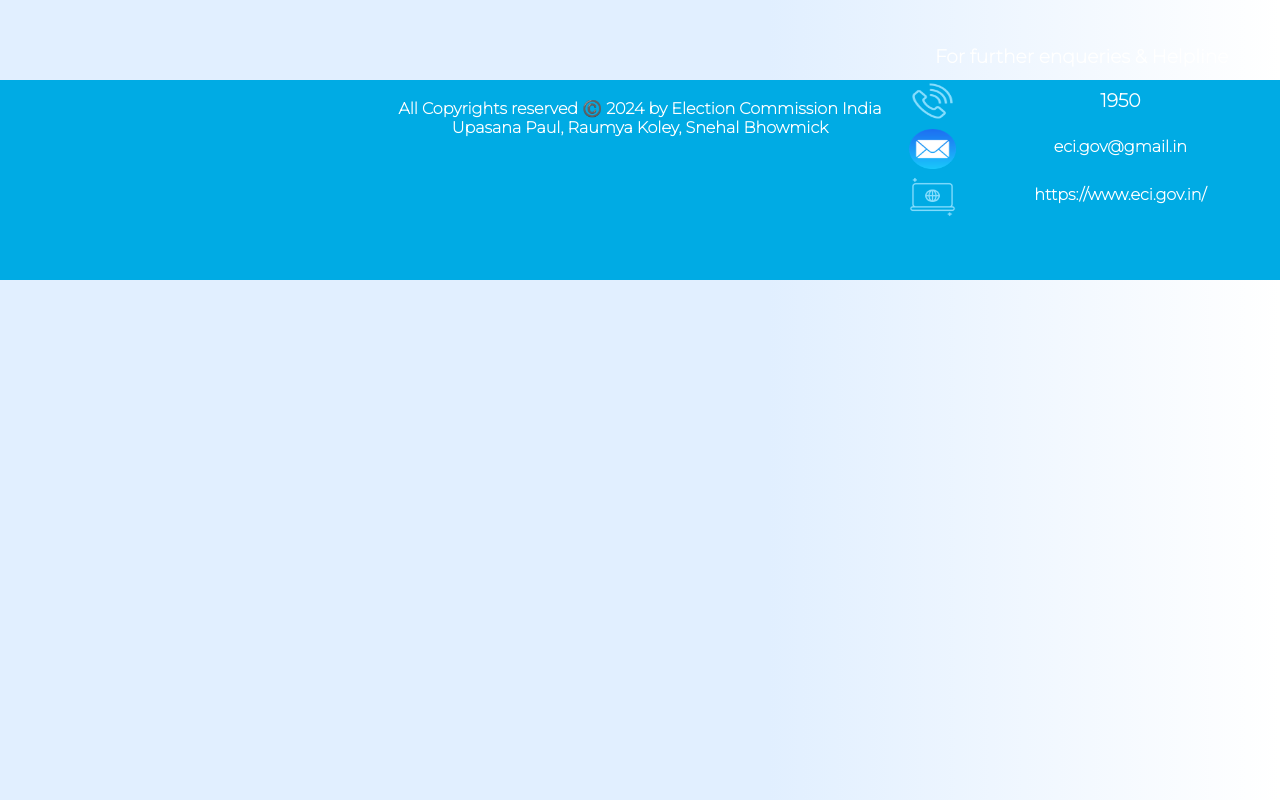
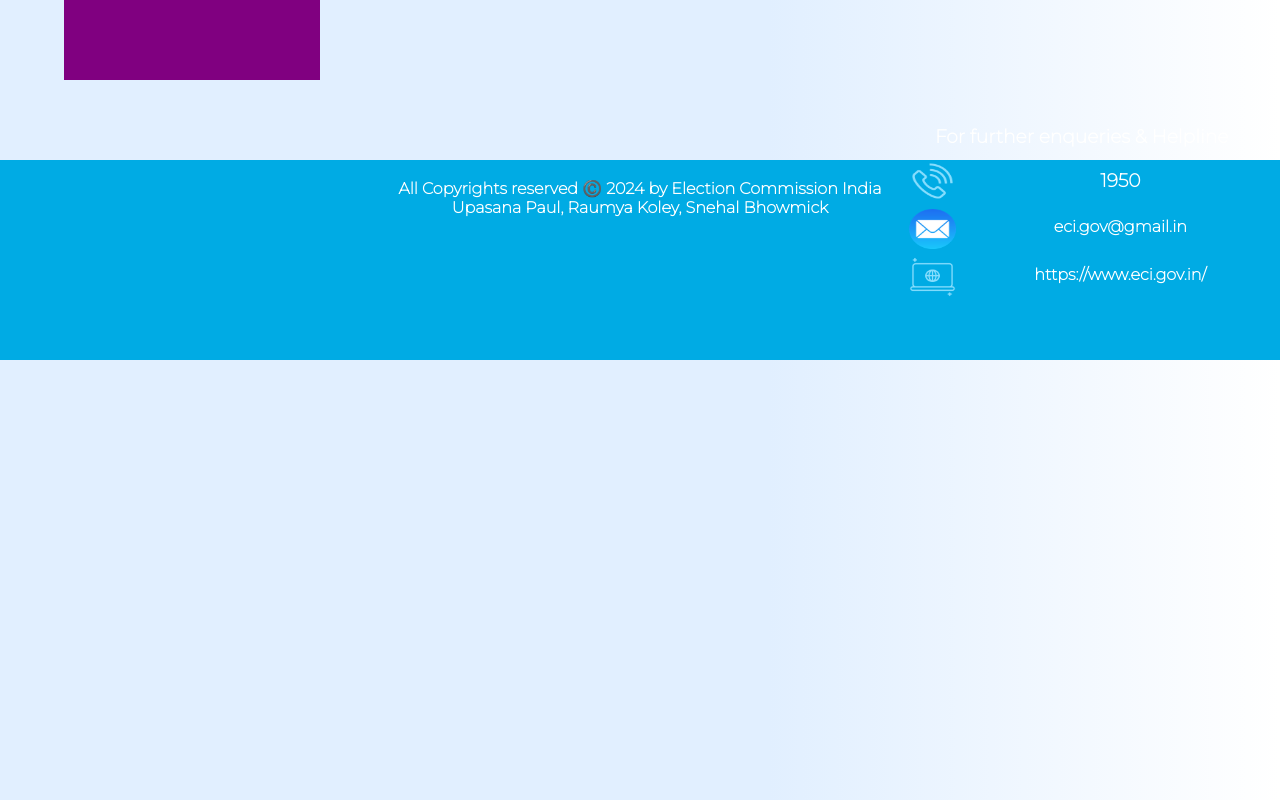
Before and after one commit to Upasana1807/Electoral-Application, a React (Create React App) app: page /admindash in a window 1280 px wide. Built offline with nearby package versions, Linux system fonts and the light colour scheme.

Commit message:
admin dashboard branch

```diff
--- a/src/App.js
+++ b/src/App.js
@@ -10,6 +10,7 @@
 import Candash from "./Pages/Candashboard/Candash.jsx";
 import Voterdetails from "./Pages/Voterdetails/Voterdetails.jsx";
 import Timer from "./Pages/Timer/Timer.jsx";
+import Addash from "./Pages/Admindashboard/Addash.jsx";
 
 function App() {
   return (
@@ -24,6 +25,7 @@
       <Route path="/candash" element={<Candash/>}/>
       <Route path="/voterdetails" element={<Voterdetails/>}/>
       <Route path="/countdown" element={<Timer/>}/>
+      <Route path="/admindash" element={<Addash/>}/>
 
 
     </Routes>
--- /dev/null
+++ b/src/Pages/Admindashboard/Addash.jsx
@@ -0,0 +1,12 @@
+import React from "react";
+
+const Addash =() =>{
+    return(
+        <>
+            <div style={{height:"10vh", width:"20%", backgroundColor:"purple", marginLeft:"5%"}}></div>
+
+        </>
+    );
+};
+
+export default Addash;
```
Also changed, not shown: src/Pages/Admindashboard/Addash.css (added).
